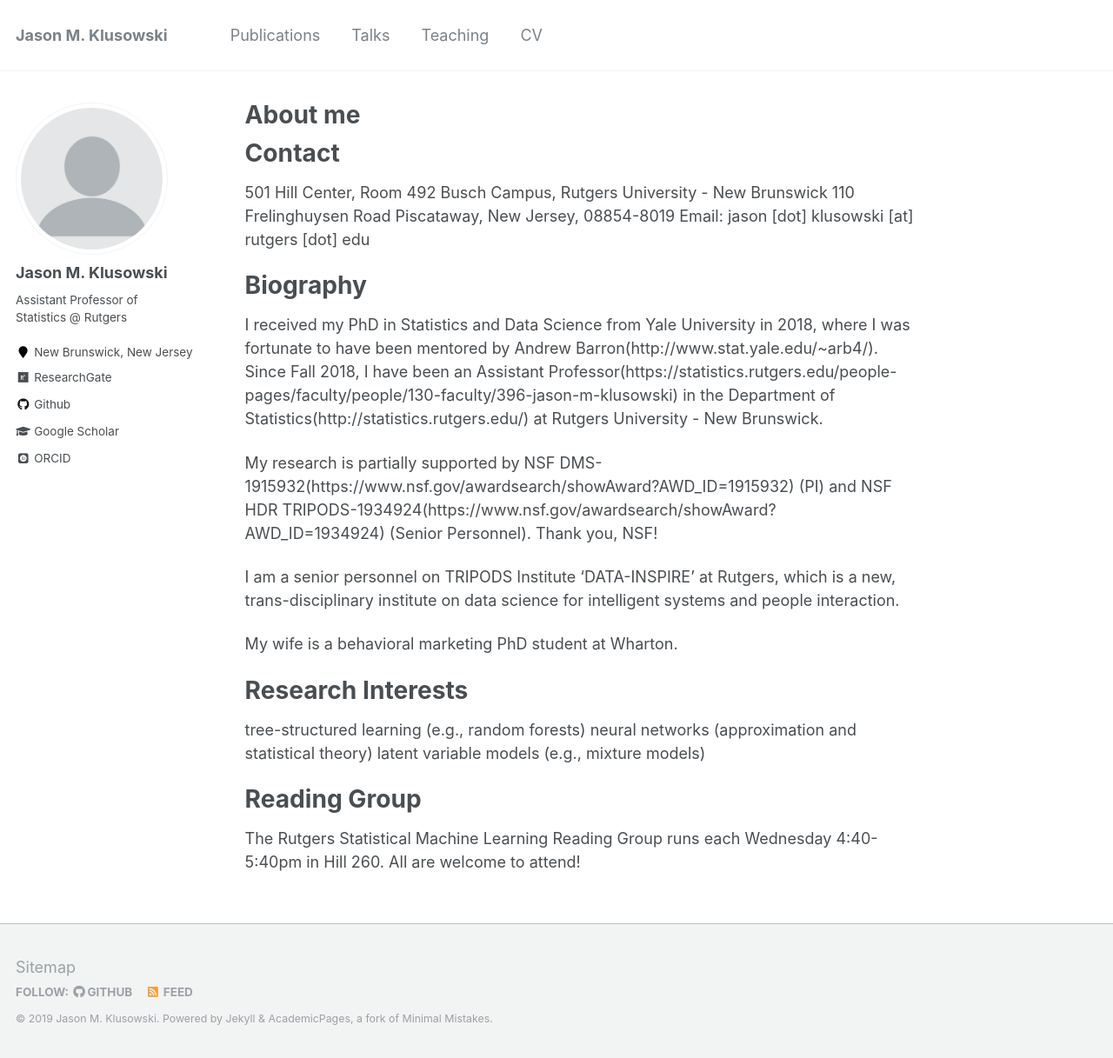
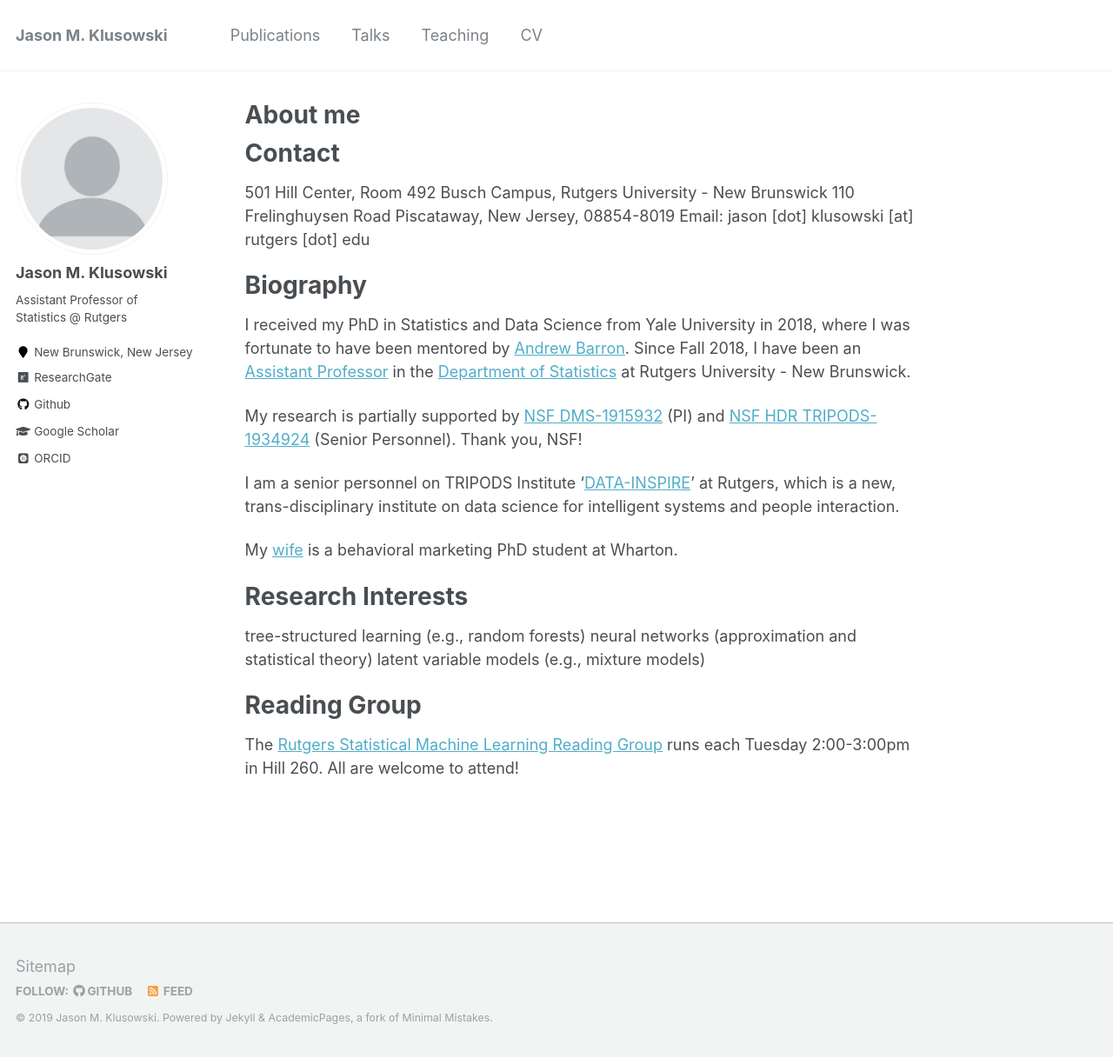
Before and after one commit to jasonklusowski/jasonklusowski.github.io, a Jekyll site: the page built from _pages/about.md, in a window 1280 px wide and 1217 px high. Shown: the whole window at 87% size. Built offline with Jekyll 4.4.1, drawn with Linux system fonts in a browser that asks for light colours; some web fonts are replaced; part of the change alters nothing that is shown.

Commit message:
Update about.md

```diff
--- a/_pages/about.md
+++ b/_pages/about.md
@@ -20,13 +20,13 @@ Email: jason [dot] klusowski [at] rutgers [dot] edu
 Biography
 ======
 
-I received my PhD in Statistics and Data Science from Yale University in 2018, where I was fortunate to have been mentored by Andrew Barron(http://www.stat.yale.edu/~arb4/). Since Fall 2018, I have been an Assistant Professor(https://statistics.rutgers.edu/people-pages/faculty/people/130-faculty/396-jason-m-klusowski) in the Department of Statistics(http://statistics.rutgers.edu/) at Rutgers University - New Brunswick.
+I received my PhD in Statistics and Data Science from Yale University in 2018, where I was fortunate to have been mentored by [Andrew Barron](http://www.stat.yale.edu/~arb4/). Since Fall 2018, I have been an [Assistant Professor](https://statistics.rutgers.edu/people-pages/faculty/people/130-faculty/396-jason-m-klusowski) in the [Department of Statistics](http://statistics.rutgers.edu/) at Rutgers University - New Brunswick.
 
-My research is partially supported by NSF DMS-1915932(https://www.nsf.gov/awardsearch/showAward?AWD_ID=1915932) (PI) and NSF HDR TRIPODS-1934924(https://www.nsf.gov/awardsearch/showAward?AWD_ID=1934924) (Senior Personnel). Thank you, NSF!
+My research is partially supported by [NSF DMS-1915932](https://www.nsf.gov/awardsearch/showAward?AWD_ID=1915932) (PI) and [NSF HDR TRIPODS-1934924](https://www.nsf.gov/awardsearch/showAward?AWD_ID=1934924) (Senior Personnel). Thank you, NSF!
 
-I am a senior personnel on TRIPODS Institute ‘DATA-INSPIRE’ at Rutgers, which is a new, trans-disciplinary institute on data science for intelligent systems and people interaction.
+I am a senior personnel on TRIPODS Institute ‘[DATA-INSPIRE](http://robotics.cs.rutgers.edu/data-inspire/)’ at Rutgers, which is a new, trans-disciplinary institute on data science for intelligent systems and people interaction.
 
-My wife is a behavioral marketing PhD student at Wharton.
+My [wife](https://marketing.wharton.upenn.edu/profile/jwkk/) is a behavioral marketing PhD student at Wharton.
 
 Research Interests
 ======
@@ -38,4 +38,4 @@ latent variable models (e.g., mixture models)
 Reading Group
 ======
 
-The Rutgers Statistical Machine Learning Reading Group runs each Wednesday 4:40-5:40pm in Hill 260. All are welcome to attend!
+The [Rutgers Statistical Machine Learning Reading Group](http://nineisprime.github.io/sml_reading/) runs each Tuesday 2:00-3:00pm in Hill 260. All are welcome to attend!
```
